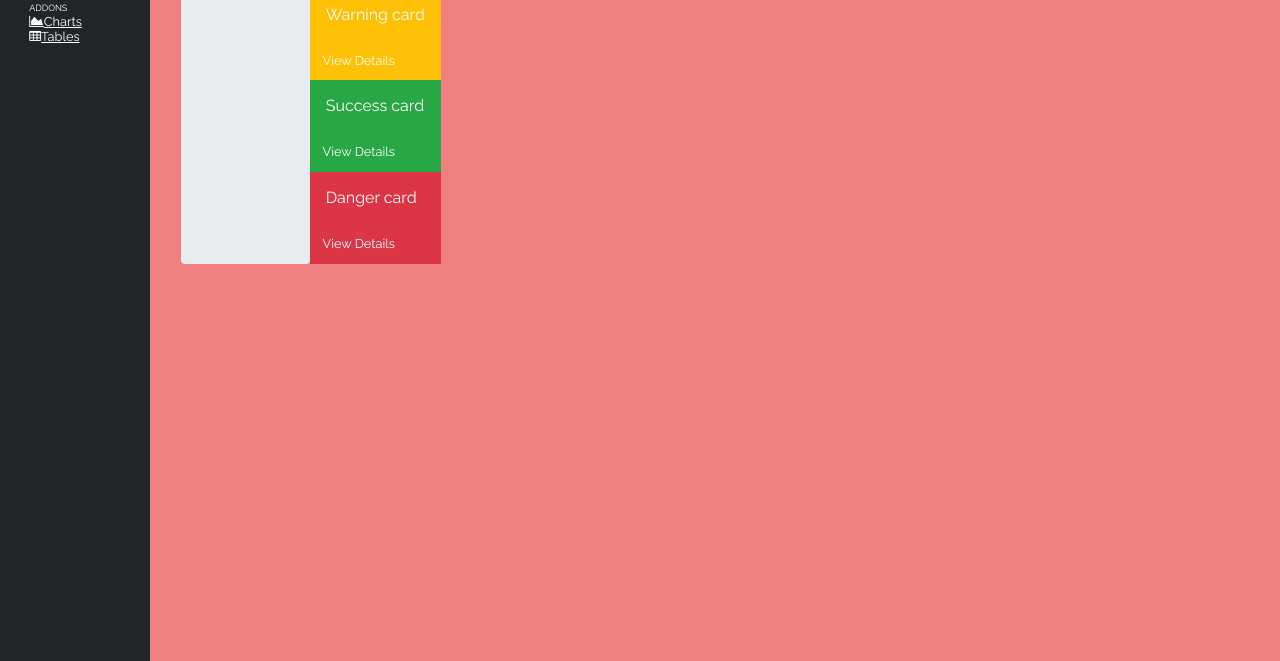
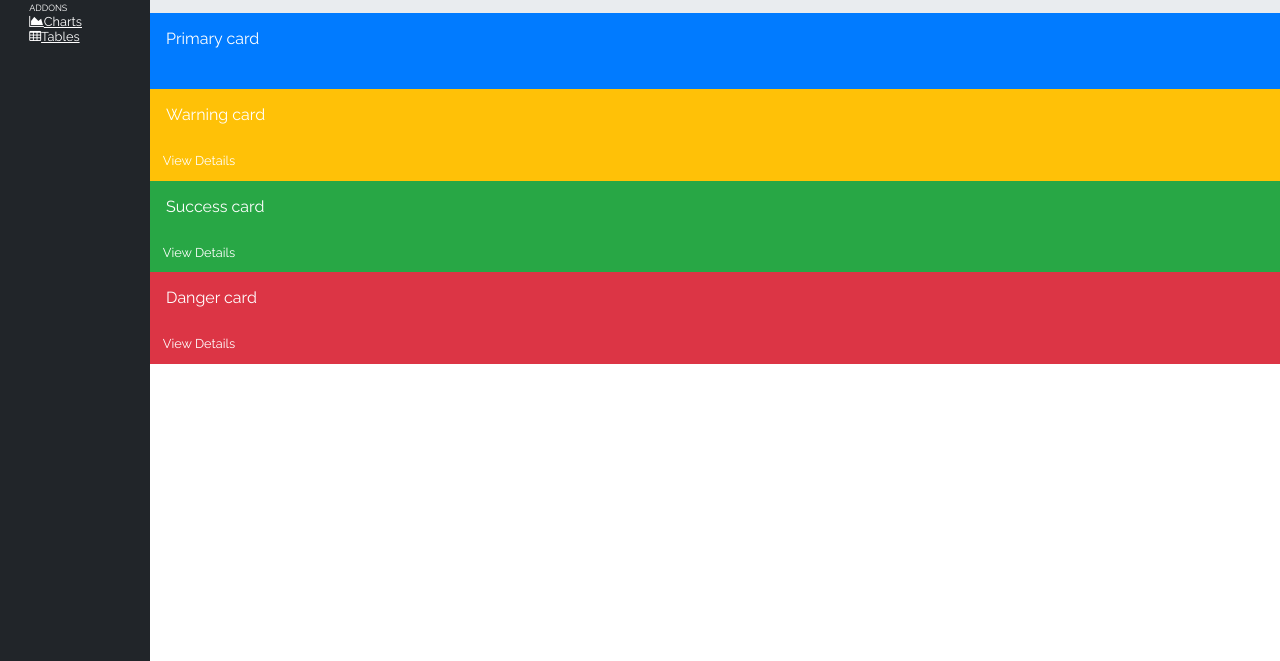
Before and after one commit to petern1953/project-css3-002-admin-template, a plain HTML site: page index.html in a window 1280 px wide. Shown: the part 139-800 px from the top of the page. Drawn offline with Linux system fonts and the light colour scheme.

Commit message:
a main attribútumai

```diff
--- a/css/style.css
+++ b/css/style.css
@@ -97,7 +97,7 @@ body {
     top: 2.2rem;
     bottom: 0px;
     padding: 0;
-    background-color: lightcoral;
+    /* background-color: lightcoral; */
     /* <--- */
 
 }
@@ -156,29 +156,29 @@ body {
 /* section */
 .content {
     /* ---> */
-    display: flex;
-    position: relative;
-    padding: 1rem;
-    flex: 0 0 80%;
-    max-width: 80%;
-    /* width: 75vw;
-        display:inline-block; */
-
+    display: block;
+    position: fixed;
+    height: auto;
+    width: auto;
+    top: 2.3rem;
+    left: 150px;
+    right: 0;
+    padding: 0;
     /* <--- */
-    /* background-color: rgb(233,236,239); */
+    background-color: rgb(233,236,239);
 }
 
 /* ---> */
 .content h1 {
-    font-size: 2rem;;
+    font-size: 1.8rem;
+    line-height: 0;
+    padding: 1rem 0 0 16px;
 }
 /* <--- */
 
 .main__breadcrumb {
     /* ---> */
-    /* position: relative;
-    flex: 0 0 80%; */
-    max-width: 80%;
+    font-size: 1rem;
     /* <--- */
     background-color: rgb(233,236,239);
     border-radius: .25rem;
```
